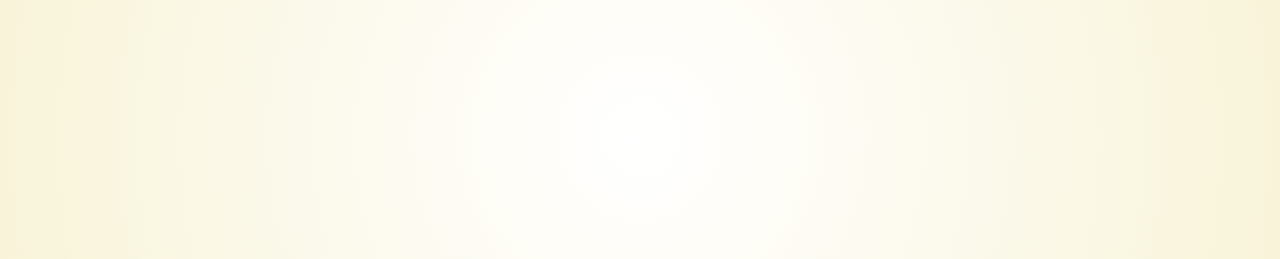
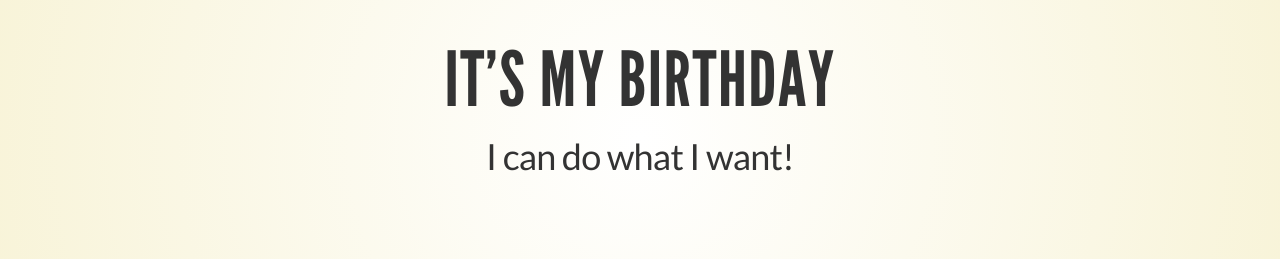
Before and after one commit to tbjers/mrtclt-ci-presentation1, a website: page index.html in a window 1280 px wide. Both pictures are taken after a click on the element 1251 px from the left and 734 px from the top of the page. Shown: the part 262-521 px from the top of the page. Drawn offline with Linux system fonts and the light colour scheme.

Commit message:
IT'S MY BIRTHDAY, I CAN DO WHAT I WANT!

```diff
--- a/index.html
+++ b/index.html
@@ -47,6 +47,13 @@
 					<h3>Meteor in production with Modulus and Codeship</h3>
 					<p>
 						<small>Created by <a href="https://github.com/tbjers">Torgny Bjers</a> / <a href="http://twitter.com/torgnybjers">@torgnybjers</a></small>
+					</p>
+				</section>
+
+				<section>
+					<h2>It's my Birthday</h2>
+					<p>
+						I can do what I want!
 					</p>
 				</section>
 
```
